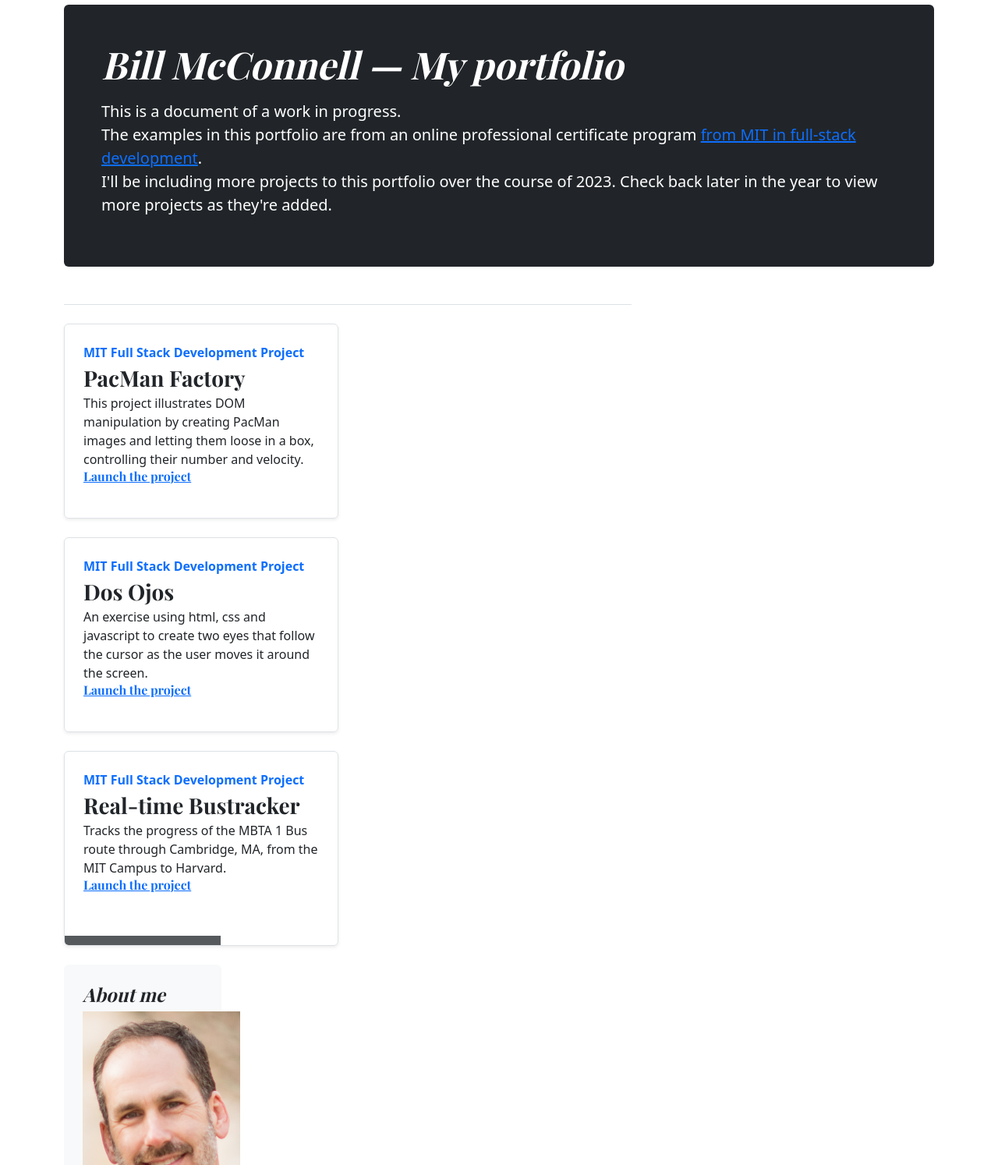
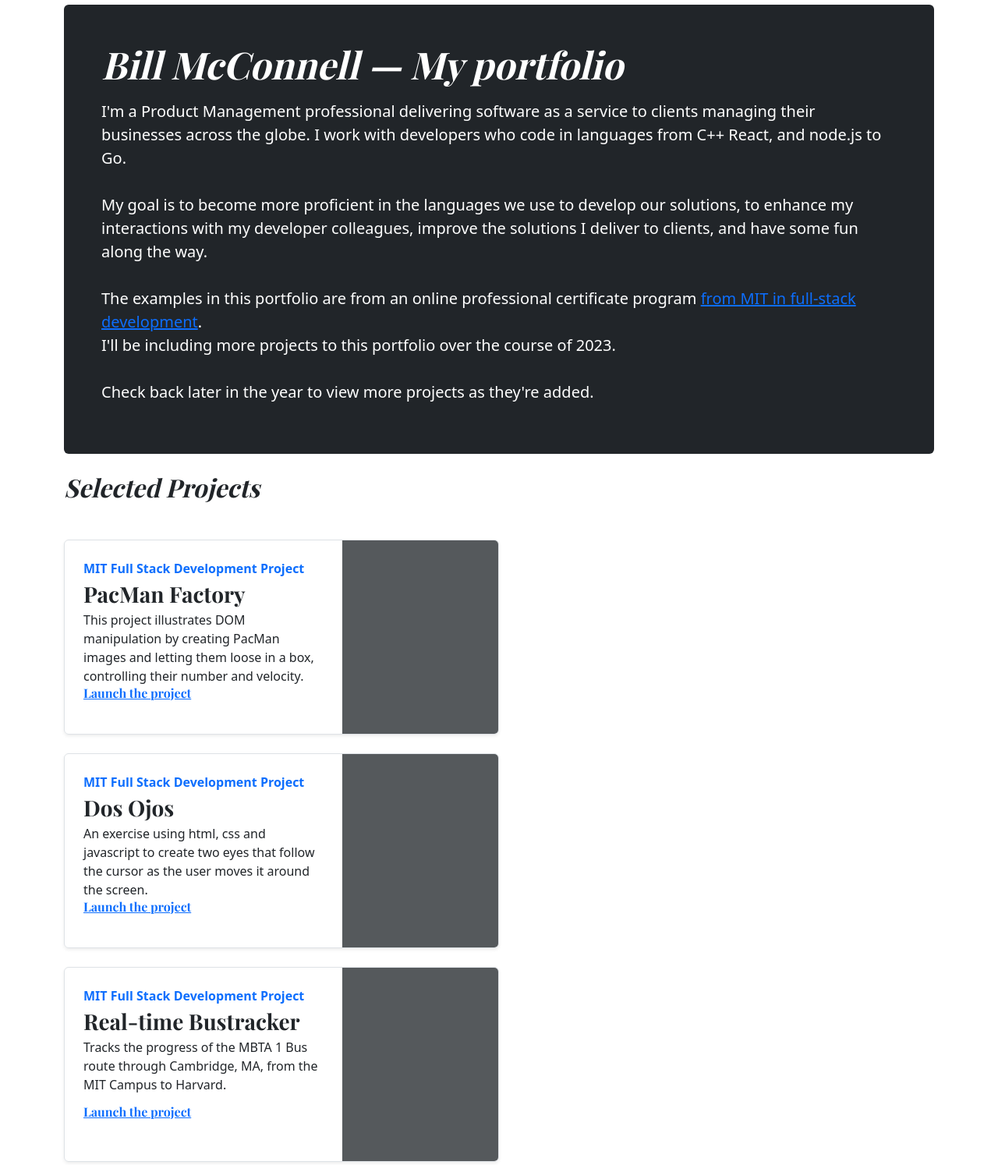
Before and after one commit to billmcconnell/billmcconnell.github.io, a plain HTML site: page index.html in a window 1280 px wide. Shown: the part 83-1577 px from the top of the page at 78% size. Drawn offline with nearby package versions, Linux system fonts and the light colour scheme.

Commit message:
multiple changes to index

```diff
--- a/index.html
+++ b/index.html
@@ -128,78 +128,46 @@
 
     <main class="container">
       <div class="p-4 p-md-5 mb-4 rounded text-bg-dark">
-       <!-- <div class="col-md-1 px-0">
-            <img src = "assets/billmcconnell.jpg" style="width:202px;height:270px;"/>
-        </div> -->
          <div class="col-md-12 px-0">
           <h1 class="display-4 fst-italic">Bill McConnell — My portfolio</h1>
           <p class="lead my-3">
-            This is a document of a work in progress. <br>
+            I'm a Product Management professional delivering software as a service to clients managing their businesses across the globe. I work with developers who code in languages from C++ React, and node.js to Go.
+            <br><br>
+            My goal is to become more proficient in the languages we use to develop our solutions, to enhance my interactions with my developer colleagues, improve the solutions I deliver to clients, and have some fun along the way.
+            <br><br>
             The examples in this portfolio are from an online professional certificate program <a href="https://xpro.mit.edu/programs/program-v1:xPRO+PCCx+R1/">  from MIT in full-stack development</a>. <br>
-            I'll be including more projects to this portfolio over the course of 2023. Check back later in the year to view more projects as they're added.
+            I'll be including more projects to this portfolio over the course of 2023.
+            <br><br>
+            Check back later in the year to view more projects as they're added.
           </p>
          <!--  <p class="lead mb-0"><a href="#" class="text-white fw-bold">Continue reading...</a></p> -->
         </div>
       </div>
-
-      <!--<div class="row mb-2">
-        <div class="col-md-6">
-          <div class="row g-0 border rounded overflow-hidden flex-md-row mb-4 shadow-sm h-md-250 position-relative">
-            <div class="col p-4 d-flex flex-column position-static">
-              <strong class="d-inline-block mb-2 text-primary">World</strong>
-              <h3 class="mb-0">Featured post</h3>
-              <div class="mb-1 text-body-secondary">Nov 12</div>
-              <p class="card-text mb-auto">This is a wider card with supporting text below as a natural lead-in to additional content.</p>
-              <a href="#" class="stretched-link">Continue reading</a>
-            </div>
-            <div class="col-auto d-none d-lg-block">
-              <svg class="bd-placeholder-img" width="200" height="250" xmlns="http://www.w3.org/2000/svg" role="img" aria-label="Placeholder: Thumbnail" preserveAspectRatio="xMidYMid slice" focusable="false"><title>Placeholder</title><rect width="100%" height="100%" fill="#55595c"/><text x="50%" y="50%" fill="#eceeef" dy=".3em">Thumbnail</text></svg>
-            </div>
-          </div>
-        </div>
-        <div class="col-md-6">
-          <div class="row g-0 border rounded overflow-hidden flex-md-row mb-4 shadow-sm h-md-250 position-relative">
-            <div class="col p-4 d-flex flex-column position-static">
-              <strong class="d-inline-block mb-2 text-success">Design</strong>
-              <h3 class="mb-0">Post title</h3>
-              <div class="mb-1 text-body-secondary">Nov 11</div>
-              <p class="mb-auto">This is a wider card with supporting text below as a natural lead-in to additional content.</p>
-              <a href="#" class="stretched-link">Continue reading</a>
-            </div>
-            <div class="col-auto d-none d-lg-block">
-              <svg class="bd-placeholder-img" width="200" height="250" xmlns="http://www.w3.org/2000/svg" role="img" aria-label="Placeholder: Thumbnail" preserveAspectRatio="xMidYMid slice" focusable="false"><title>Placeholder</title><rect width="100%" height="100%" fill="#55595c"/><text x="50%" y="50%" fill="#eceeef" dy=".3em">Thumbnail</text></svg>
-            </div>
-          </div>
+<!--
+      <div class="row g-5">
+        <div class="col-md-8">
+         <h3 class="pb-4 mb-4 fst-italic">
+            Selected Projects
+          </h3>
         </div>
       </div> -->
+
+
+      <div class="row g-5">
+        <div class="col-md-8">
+         <h2 class="pb-4 mb-4 fst-italic">
+          <!-- <h3 class="pb-4 mb-4 fst-italic border-bottom"> -->
+            Selected Projects
+          </h2>
+        </div>
+      </div>
 
 
 
 
 
 
-
-
-      <!--<div class="row g-5">
-        <div class="col-md-8">
-         <h3 class="pb-4 mb-4 fst-italic border-bottom">
-            Selected Projects
-          </h3>
-        </div>
-      </div> -->
-
-      <div class="row g-5">
-        <div class="col-md-8">
-          <h3 class="pb-4 mb-4 fst-italic border-bottom">
-            <!-- From the Firehose -->
-          </h3>
-
-          <article class="blog-post">
-
-
-
-
-      <div class="row">
+      <div class="row-mb-2">
         <div class="col-md-6">
           <div class="row g-0 border rounded overflow-hidden flex-md-row mb-4 shadow-sm h-md-250 position-relative">
             <div class="col p-4 d-flex flex-column position-static">
@@ -215,7 +183,7 @@
           </div>
         </div>
       </div>
-      <div class="row">
+      <div class="row-mb-2">
         <div class="col-md-6">
           <div class="row g-0 border rounded overflow-hidden flex-md-row mb-4 shadow-sm h-md-250 position-relative">
             <div class="col p-4 d-flex flex-column position-static">
@@ -231,7 +199,7 @@
           </div>
         </div>
       </div>
-      <div class="row">
+      <div class="row-mb-2">
         <div class="col-md-6">
           <div class="row g-0 border rounded overflow-hidden flex-md-row mb-4 shadow-sm h-md-250 position-relative">
             <div class="col p-4 d-flex flex-column position-static">
@@ -247,9 +215,9 @@
           </div>
         </div>
       </div>
-
+    <!--
       <div class="col-md-4">
-        <!--<div class="position-sticky" style="top: 2rem;">-->
+        <div class="position-sticky" style="top: 2rem;">
         <div class="col-md-10" style="top: 2rem;">
           <div class="p-4 mb-3 bg-body-tertiary rounded">
             <h4 class="fst-italic">About me</h4>
@@ -260,9 +228,10 @@
             <p class="mb-0"></p>
           </div>
         </div>
+      -->
 
 
-
+      <!--
         <div class="p-4">
           <h4 class="fst-italic">Get in touch</h4>
           <ol class="list-unstyled">
@@ -273,6 +242,7 @@
           </ol>
         </div>
       </div>
+    -->
 
     </main>
 
```
Also changed, not shown: portfolio.html (+0 -3 lines).
